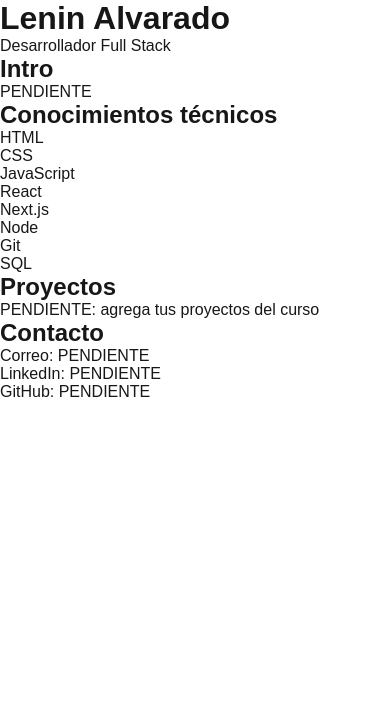
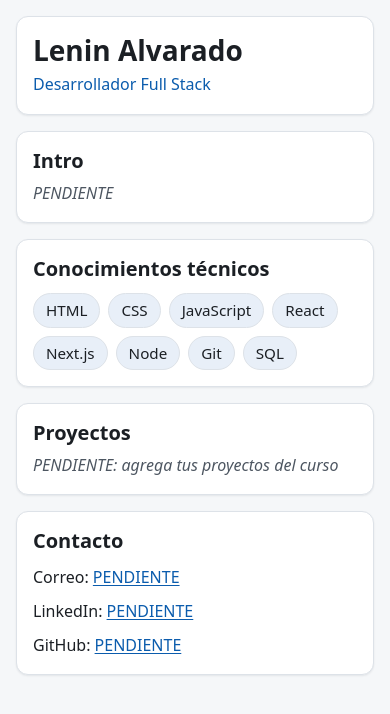
Before and after one commit to leninsio/portafolio, a Next.js app: page / in a window 390 px wide. Shown: the top 714 px of the page. Built offline with nearby package versions, Linux system fonts and the light colour scheme.

Commit message:
style: apply responsive theme

```diff
--- a/src/app/globals.css
+++ b/src/app/globals.css
@@ -1,49 +1,180 @@
 :root {
-  --background: #ffffff;
-  --foreground: #171717;
+  color-scheme: light dark;
+
+  --bg: #f5f7f9;
+  --surface: #ffffff;
+  --surface-border: #dde2e8;
+  --text: #1b1f24;
+  --text-muted: #4d5661;
+  --accent: #0b5cad;
+  --shadow: 0 1px 2px rgb(16 24 40 / 0.08);
+  --radius: 12px;
+  --space: 16px;
+  --chip: #e8eff8;
 }
 
 @media (prefers-color-scheme: dark) {
   :root {
-    --background: #0a0a0a;
-    --foreground: #ededed;
+    --bg: #0b0f14;
+    --surface: #141b23;
+    --surface-border: #2a3541;
+    --text: #e8eef5;
+    --text-muted: #a6b4c2;
+    --accent: #7cc4ff;
+    --shadow: 0 1px 2px rgb(0 0 0 / 0.45);
+    --chip: #1d2833;
   }
 }
 
-html {
-  height: 100%;
-}
-
-html,
-body {
-  max-width: 100vw;
-  overflow-x: hidden;
+*,
+*::before,
+*::after {
+  box-sizing: border-box;
 }
 
 body {
-  min-height: 100%;
-  display: flex;
-  flex-direction: column;
-  color: var(--foreground);
-  background: var(--background);
-  font-family: Arial, Helvetica, sans-serif;
+  min-height: 100vh;
+  margin: 0;
+  padding: var(--space);
+  overflow-x: hidden;
+  background: var(--bg);
+  color: var(--text);
+  font-family:
+    system-ui,
+    -apple-system,
+    "Segoe UI",
+    Roboto,
+    "Helvetica Neue",
+    Arial,
+    sans-serif;
+  font-size: 1rem;
+  line-height: 1.6;
   -webkit-font-smoothing: antialiased;
   -moz-osx-font-smoothing: grayscale;
 }
 
-* {
-  box-sizing: border-box;
-  padding: 0;
+.page {
+  display: flex;
+  flex-direction: column;
+  gap: var(--space);
+  width: 100%;
+  max-width: 900px;
+  margin: 0 auto;
+}
+
+.card {
+  padding: var(--space);
+  border: 1px solid var(--surface-border);
+  border-radius: var(--radius);
+  background: var(--surface);
+  box-shadow: var(--shadow);
+}
+
+h1,
+h2,
+h3 {
+  margin: 0 0 8px;
+  line-height: 1.25;
+  text-wrap: balance;
+}
+
+h1 {
+  font-size: clamp(1.75rem, 5vw, 2.5rem);
+}
+
+h2 {
+  font-size: clamp(1.25rem, 3.5vw, 1.6rem);
+}
+
+h3 {
+  font-size: 1.1rem;
+}
+
+p {
   margin: 0;
+  color: var(--text-muted);
 }
 
 a {
-  color: inherit;
-  text-decoration: none;
+  color: var(--accent);
+  text-decoration: underline;
+  text-underline-offset: 2px;
 }
 
-@media (prefers-color-scheme: dark) {
-  html {
-    color-scheme: dark;
+:focus-visible {
+  outline: 2px solid var(--accent);
+  outline-offset: 2px;
+}
+
+.header__name {
+  margin-bottom: 4px;
+}
+
+.header__role {
+  color: var(--accent);
+  font-weight: 500;
+}
+
+.pending {
+  font-style: italic;
+  color: var(--text-muted);
+}
+
+.skills {
+  display: flex;
+  flex-wrap: wrap;
+  gap: 8px;
+  margin: 12px 0 0;
+  padding: 0;
+  list-style: none;
+}
+
+.skills li {
+  padding: 4px 12px;
+  border: 1px solid var(--surface-border);
+  border-radius: 999px;
+  background: var(--chip);
+  font-size: 0.95rem;
+}
+
+.projects {
+  display: grid;
+  grid-template-columns: repeat(auto-fill, minmax(240px, 1fr));
+  gap: var(--space);
+  margin: 12px 0 0;
+  padding: 0;
+  list-style: none;
+}
+
+.project {
+  display: flex;
+  flex-direction: column;
+  gap: 8px;
+  padding: 12px;
+  border: 1px solid var(--surface-border);
+  border-radius: var(--radius);
+}
+
+.project__image {
+  width: 100%;
+  height: auto;
+  border-radius: 8px;
+}
+
+.contact {
+  display: grid;
+  gap: 8px;
+  margin: 12px 0 0;
+  padding: 0;
+  list-style: none;
+}
+
+@media (max-width: 480px) {
+  :root {
+    --space: 16px;
+  }
+
+  h1 {
+    font-size: 1.75rem;
   }
 }
```
